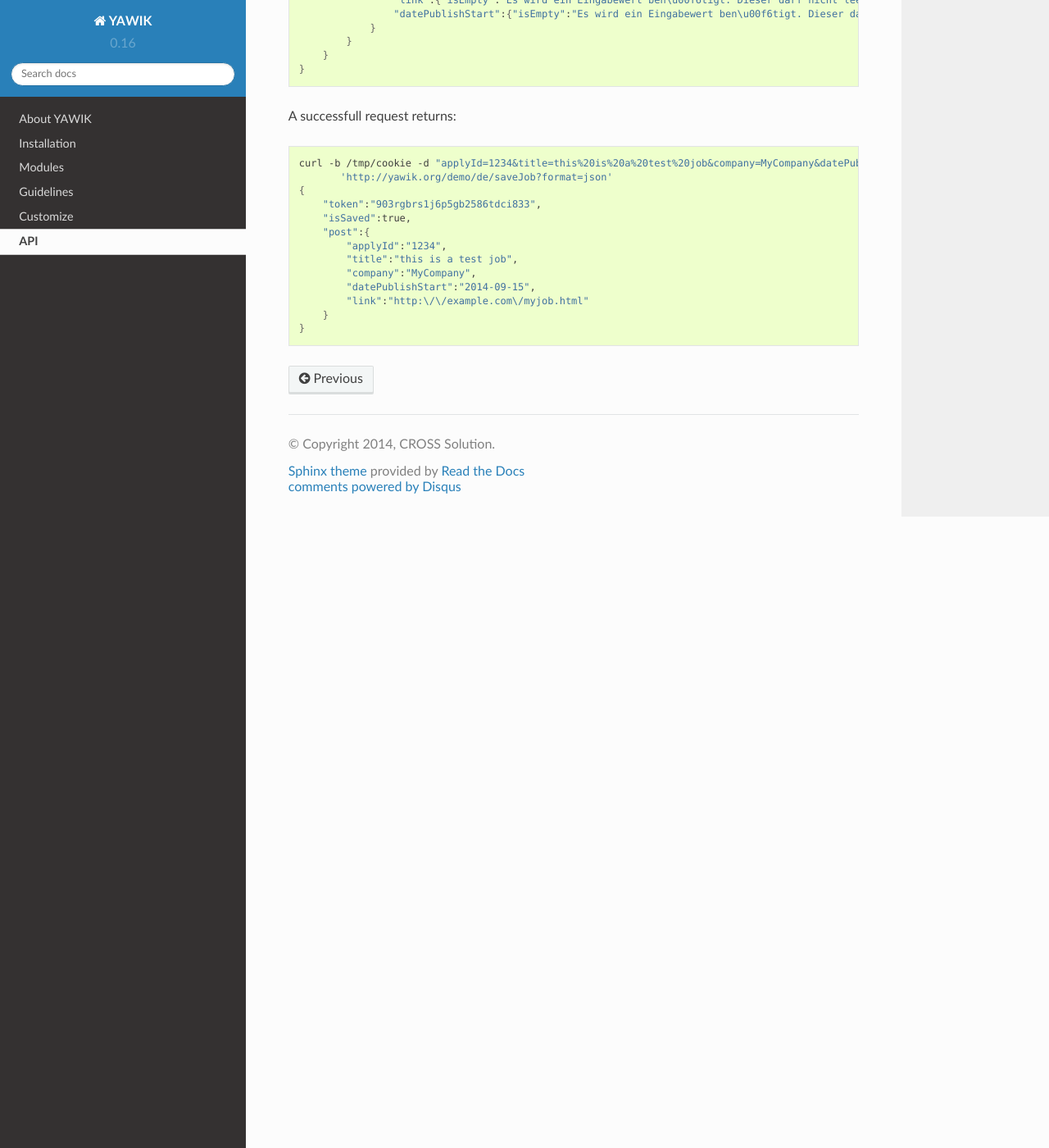
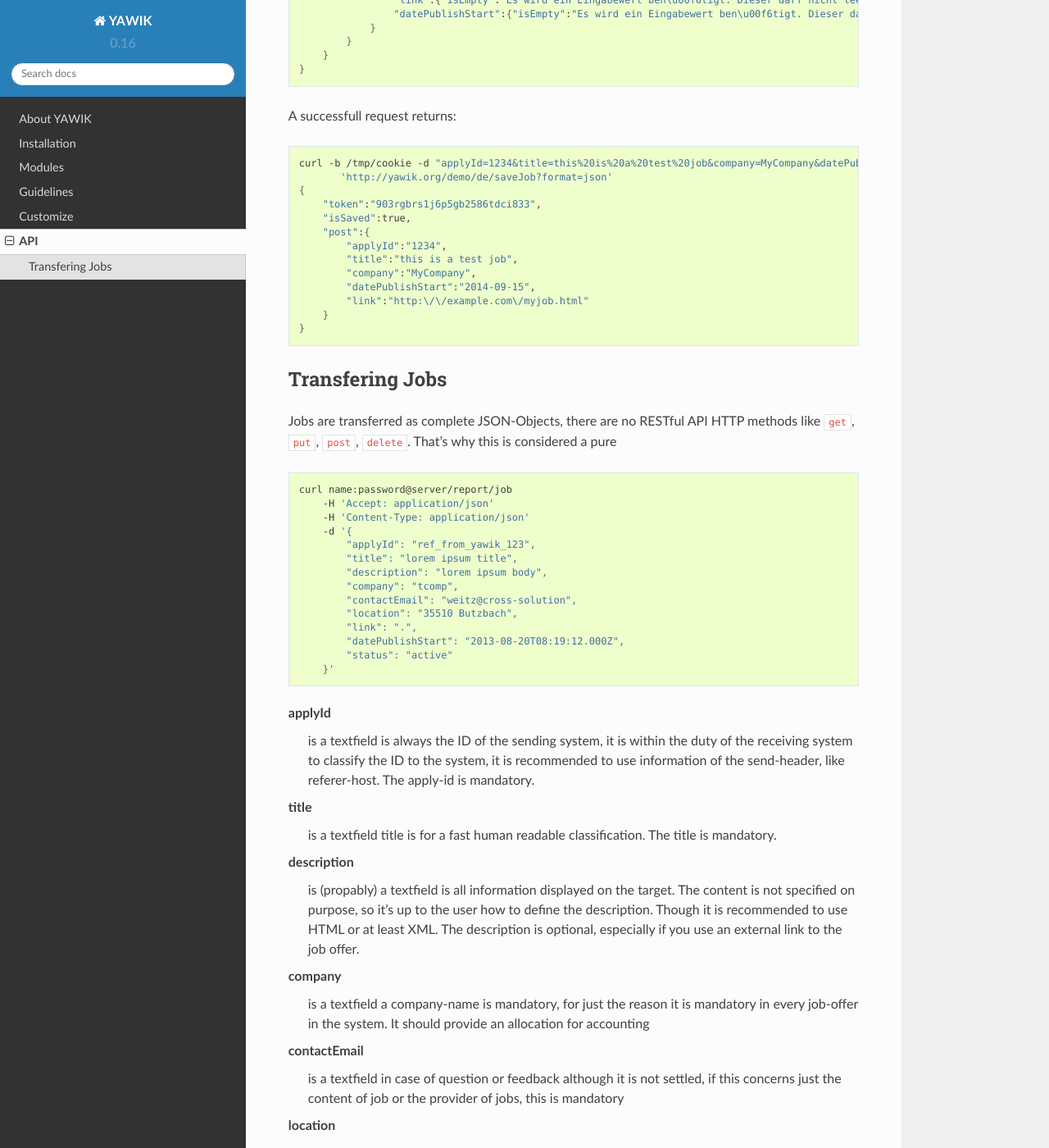
Before and after one commit to cross-solution/YawikDocs, a Sphinx documentation site: the page built from source/api.rst, in a window 1280 px wide and 1400 px high, scrolled down 2573 px. Shown: the whole window at 82% size. Built offline with Sphinx 7.4.7 and the Read the Docs theme 2.0.0, drawn with Linux system fonts in a browser that asks for light colours; comment, search, counter and statistics services are not loaded; some of the changed text lies outside the part shown.

Commit message:
curl for extern jobs

```diff
--- a/source/api.rst
+++ b/source/api.rst
@@ -175,3 +175,74 @@ A successfull request returns:
             "link":"http:\/\/example.com\/myjob.html"
         }
     }
+
+Transfering Jobs
+----------------
+
+Jobs are transferred as complete JSON-Objects, there are no RESTful API HTTP methods like ``get``, ``put``, ``post``, ``delete``.
+That's why this is considered a pure
+
+.. code-block:: sh
+
+    curl name:password@server/report/job
+        -H 'Accept: application/json'
+        -H 'Content-Type: application/json'
+        -d '{
+            "applyId": "ref_from_yawik_123",
+            "title": "lorem ipsum title",
+            "description": "lorem ipsum body",
+            "company": "tcomp",
+            "contactEmail": "weitz@cross-solution",
+            "location": "35510 Butzbach",
+            "link": ".",
+            "datePublishStart": "2013-08-20T08:19:12.000Z",
+            "status": "active"
+        }'
+
+applyId
+    is a textfield
+    is always the ID of the sending system, it is within the duty of the receiving system to classify the ID to the system,
+    it is recommended to use information of the send-header, like referer-host.
+    The apply-id is mandatory.
+
+title
+    is a textfield
+    title is for a fast human readable classification.
+    The title is mandatory.
+
+description
+    is (propably) a textfield
+    is all information displayed on the target. The content is not specified on purpose, so it's up to the user how to define the description.
+    Though it is recommended to use HTML or at least XML.
+    The description is optional, especially if you use an external link to the job offer.
+
+company
+    is a textfield
+    a company-name is mandatory, for just the reason it is mandatory in every job-offer in the system.
+    It should provide an allocation for accounting
+
+contactEmail
+    is a textfield
+    in case of question or feedback
+    although it is not settled, if this concerns just the content of job or the provider of jobs, this is mandatory
+
+location
+    is a textfield about the location of the job-offer,
+    Since a lot of jobs have no specific location, this is optional.
+
+link
+    is a textfield,
+    when the job-offer should redirect or link to an external page. This is always recommended for high glossy jobs.offers.
+    But - buyers aware - you have to be cognizant that external linking can be disabled for some reason.
+    Anyway, this is optional.
+
+datePublishStart
+    is a textfield in the format YYYY-MM-DD\THH:II:SS.FRAC\Z (Uni-Format), It can be easely interpreted with PHP and is the time-format in MONGO.
+    This field is just to facilitate the process in transferring jobs in advance.
+    Nonetheless it is a matter of personal agreements for ending a job-offer. As we can not ensure a notice of a premature ending of a job-offer this is not stringent.
+    Therefore this is optional.
+
+status
+    is a textfield
+    this is for putting a job on passiv by external command, or switch it back to active.
+    Default is always active. This field is optional.
```
Also changed, not shown: source/modules/core/forms/references.rst (+26 -0 lines).
